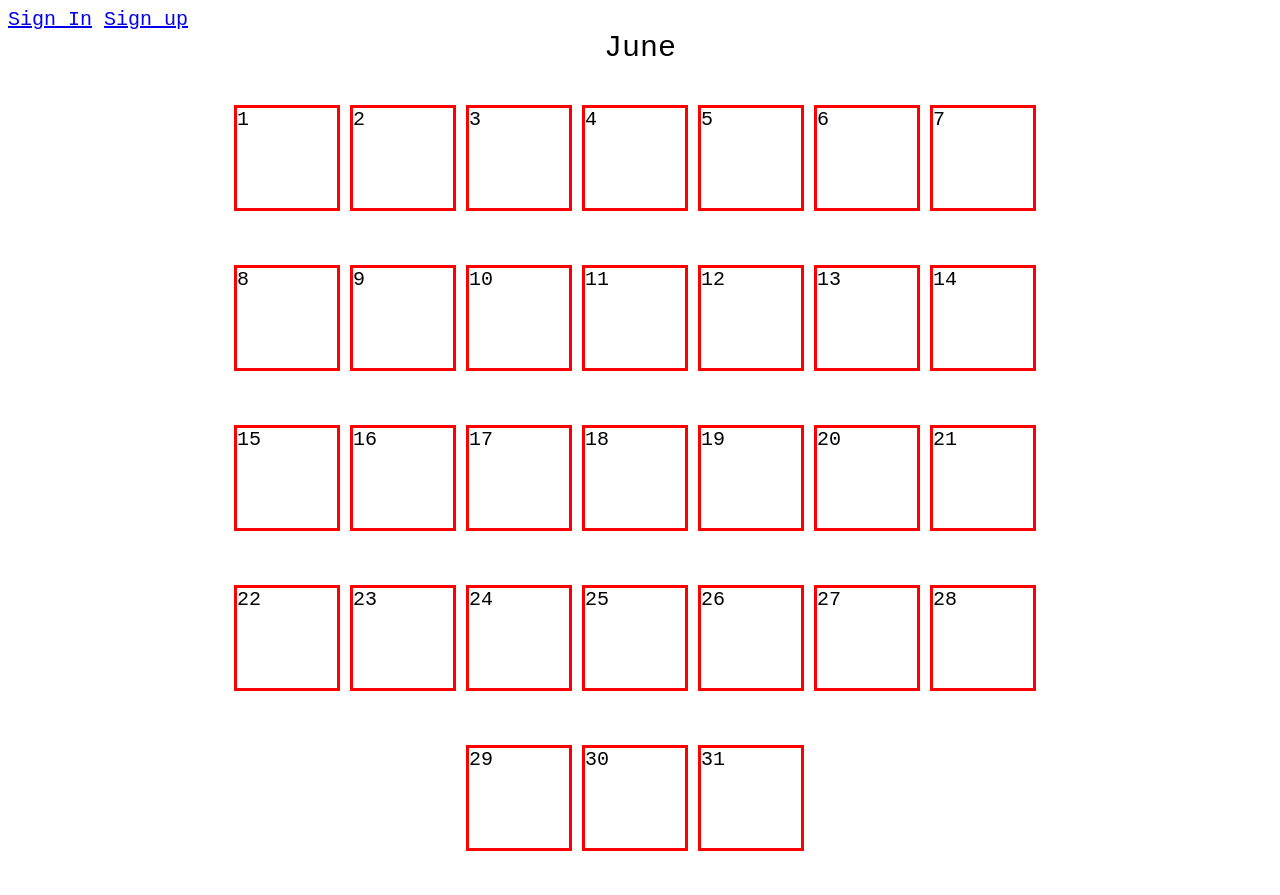
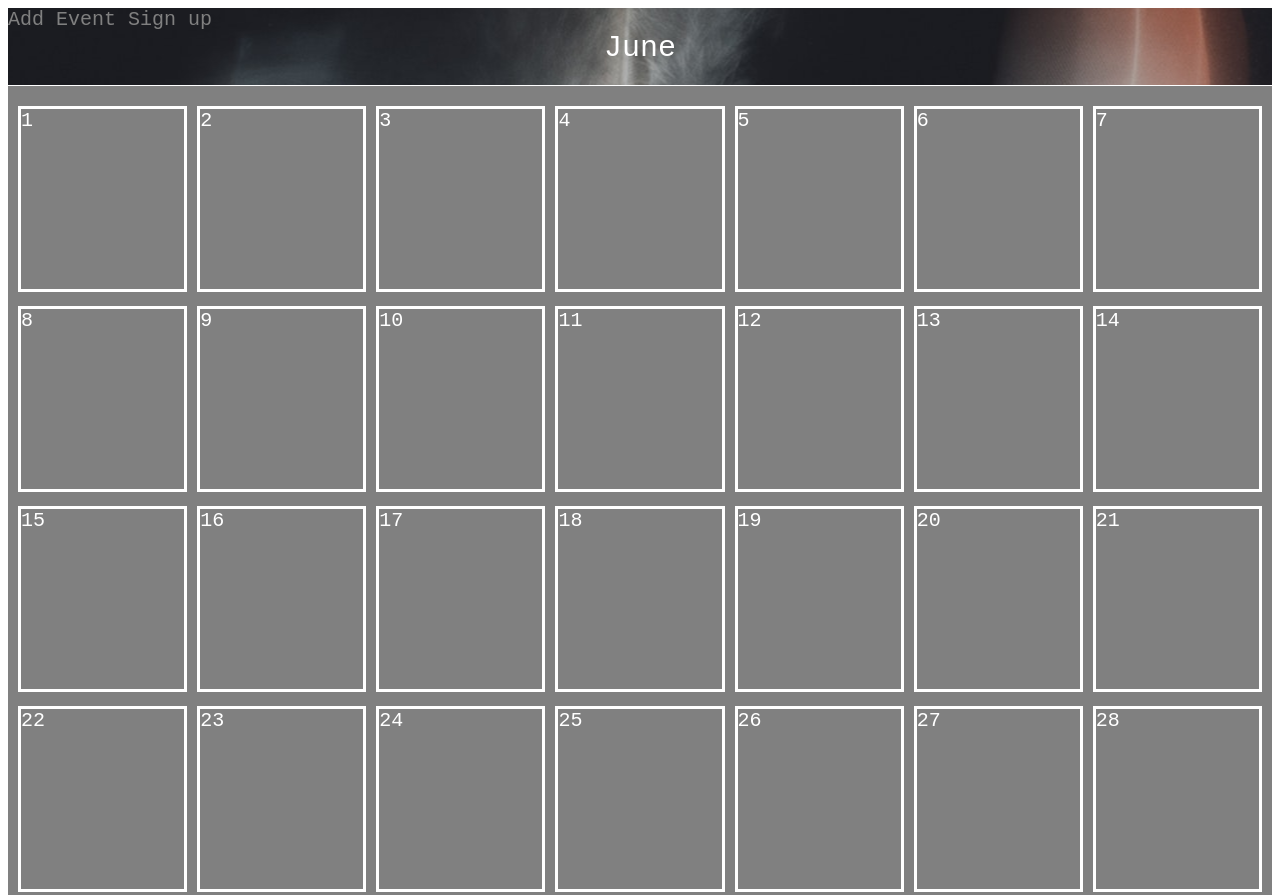
Before and after one commit to emmora2/Calendar, a plain HTML site: page index.html in a window 1280 px wide. Shown: the top 895 px of the page. Drawn offline with Linux system fonts and the light colour scheme.

Commit message:
new form

```diff
--- a/index.html
+++ b/index.html
@@ -2,15 +2,18 @@
 <head>
 <title>Calendar</title>
 <link rel="stylesheet" href="style.css">
+</head>
+<div class="top-image">
+    <header>
+        <a href = "form.html" class="add-event">Add Event</a>
+        <a href ="#" class="link sign-up">Sign up</a>
+    </header>
+    <div class="month">
+        Month
+    </div>
+</div>
 
-<header>
-    <a href = "#" class="link sign-in">Sign In</a>
-    <a href ="#" class="link sign-up">Sign up</a>
-</header>
-<div class="month">
-    Month
-</div>
-</head>
+
 <body>
 
 <div class="container">
--- a/style.css
+++ b/style.css
@@ -1,31 +1,57 @@
 * {
   font-size: 20px;
   font-family: "Courier New", Courier, monospace;
+  color:grey;
 }
 
+
+.week:first-child{
+  padding-top:20px;
+}
 .week {
+  padding-left: 10px;
   display: flex;
   flex-direction: row;
   justify-content: center;
-  margin-bottom: 2rem;
-  height: 15vh;
+  height: 10rem;
+
 }
+
 .day {
-  max-width: 5rem;
+  color:white;
   flex-grow: 1;
-  width: 2rem;
-  height: 500px;
+  width: 140px;
   flex-direction: row;
-  border: 3px solid red;
+  border: 3px solid white;
   margin-right: 0.5rem;
-  height: 100px;
+  height: 9rem;
 }
 .day:hover {
-  border: 4px dashed blue;
+  border: 4px dashed white;
   flex-grow: 2;
+
+}
+.day:active {
+  border: 4px dashed red;
 }
 .month {
   font-size: 30px;
   text-align: center;
-  margin-bottom: 2rem;
+  margin-bottom: 0;
+  padding-bottom: 20px;
+  color:white;
+  border-bottom:1px solid white;
 }
+
+.container {
+  background-color:grey;
+}
+
+.top-image {
+  background-image: url(css/img/cal-background.jpg);
+  background-position:center;
+}
+
+a {
+  text-decoration: none;
+}
```
Also changed, not shown: form.html (added, +12 -0 lines), CSS/img/cal-background.jpg (added).
